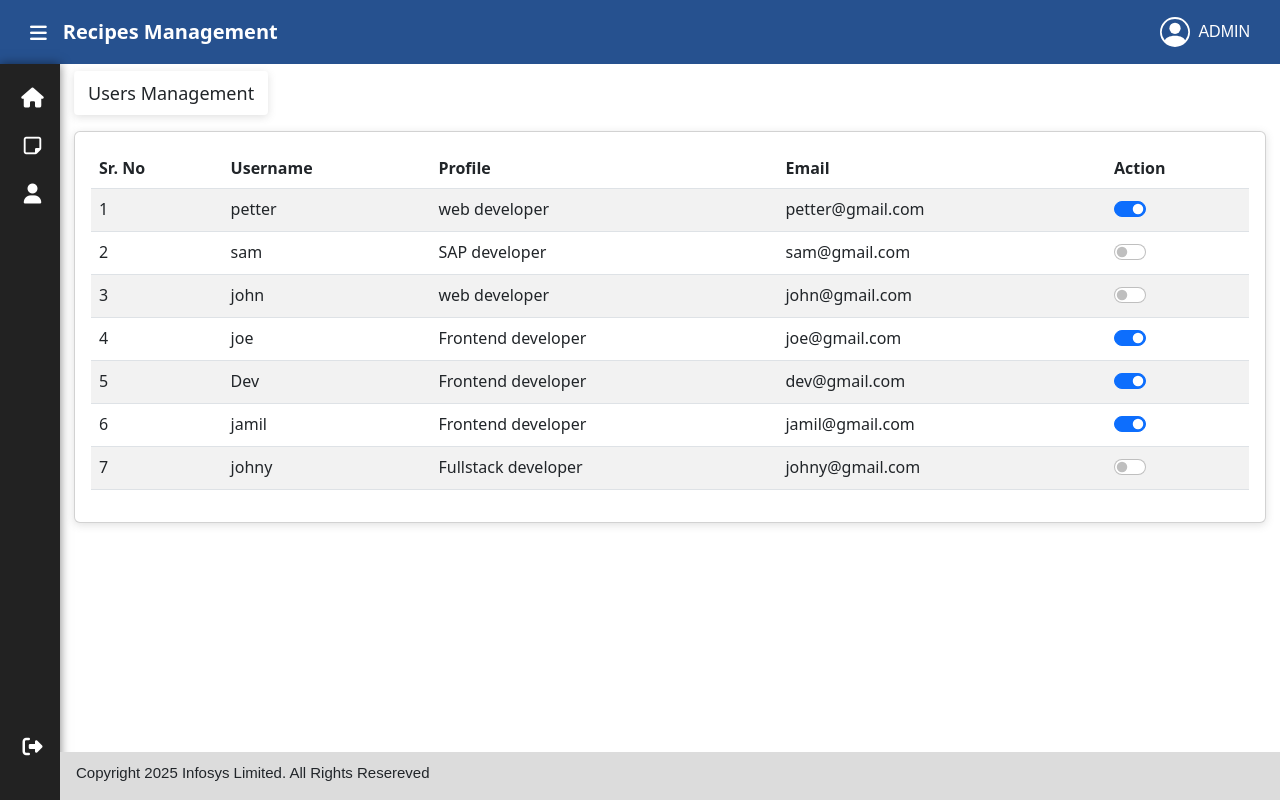
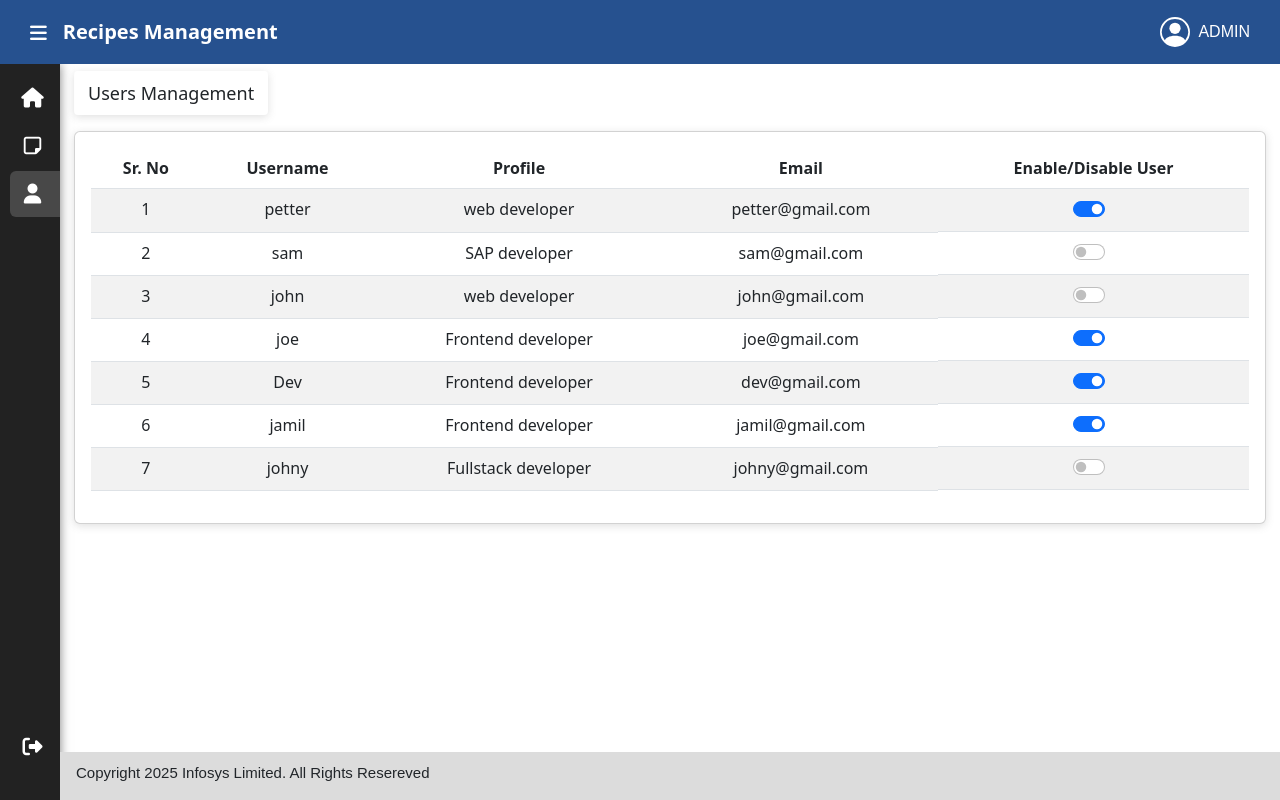
Before and after one commit to anuj-singh/RecipeManagement, an Angular app in the folder AngularRacipeApp/ClientApp/: page /user-management in a window 1280 px wide. Built offline with nearby package versions, Linux system fonts and the light colour scheme.

Commit message:
added auth guard

```diff
--- a/AngularRacipeApp/ClientApp/src/app/app.module.ts
+++ b/AngularRacipeApp/ClientApp/src/app/app.module.ts
@@ -12,6 +12,7 @@ import { FetchDataComponent } from './fetch-data/fetch-data.component';
 import { RegisterComponent } from './modules/users/register/register.component';
 import { AuthInterceptor } from './shared/service/auth.interceptor';
 import { LoginComponent } from './modules/users/login/login.component';
+import { AuthGuard } from './shared/auth.guard';
 
 @NgModule({
   declarations: [
@@ -40,6 +41,7 @@ import { LoginComponent } from './modules/users/login/login.component';
         path: '',
         loadChildren: () =>
           import('./modules/layout/layout.module').then((m) => m.LayoutModule),
+        canActivate: [AuthGuard],
       },
       { path: 'counter', component: CounterComponent },
       { path: 'fetch-data', component: FetchDataComponent },
--- a/AngularRacipeApp/ClientApp/src/app/modules/layout/header/header.component.ts
+++ b/AngularRacipeApp/ClientApp/src/app/modules/layout/header/header.component.ts
@@ -1,6 +1,7 @@
 import { Component, EventEmitter, OnInit, Output } from '@angular/core';
 import { FormBuilder, FormGroup, Validators } from '@angular/forms';
 import { Router } from '@angular/router';
+import { DataService } from 'src/app/shared/service/data.service';
 
 @Component({
   selector: 'app-header',
@@ -22,7 +23,8 @@ export class HeaderComponent implements OnInit {
 
   constructor(
     private router: Router,
-    private fb: FormBuilder
+    private fb: FormBuilder,
+    private dataService: DataService
   ) {}
   ngOnInit(): void {
     this.userUpdateForm = this.fb.group({
@@ -56,10 +58,10 @@ export class HeaderComponent implements OnInit {
     this.userUpdateModelOpened = !this.userUpdateModelOpened;
   }
   signout(){
+    this.dataService.signOut();
     this.togglePopup();
-    localStorage.removeItem("tokenKey");
-    this.router.navigate(['/login']);
   }
+
   onSubmit(){
     if (this.userUpdateForm.valid) {
       this.displayStyleUserUpdate = "none";
--- a/AngularRacipeApp/ClientApp/src/app/modules/layout/layout.component.css
+++ b/AngularRacipeApp/ClientApp/src/app/modules/layout/layout.component.css
@@ -3,14 +3,14 @@ app-header {
     top: 0px;
     height: 4rem;
     width: 100%;
-    z-index: 4;
+    z-index: 2;
   }
 
   .main {
     position: absolute;
     top: 4rem;
     width: 100%;
-    z-index: 4;
+    z-index: 1;
   }
 
   app-sidebar {
--- a/AngularRacipeApp/ClientApp/src/app/modules/layout/sidebar/sidebar.component.css
+++ b/AngularRacipeApp/ClientApp/src/app/modules/layout/sidebar/sidebar.component.css
@@ -57,6 +57,9 @@
     border: 1px solid white;
   }
 
-  .selected {
-    background-color: yellow;
+  .router-link-active{
+    background-color: rgba(225, 225, 225, 0.2);
+    border-radius: 6px;
+    padding: 10px 0px;
+    width: 100%;
   }
--- a/AngularRacipeApp/ClientApp/src/app/modules/layout/sidebar/sidebar.component.ts
+++ b/AngularRacipeApp/ClientApp/src/app/modules/layout/sidebar/sidebar.component.ts
@@ -1,10 +1,11 @@
 import { Component, Input } from '@angular/core';
 import { Router } from '@angular/router';
+import { DataService } from 'src/app/shared/service/data.service';
 
 @Component({
   selector: 'app-sidebar',
   templateUrl: './sidebar.component.html',
-  styleUrls: ['./sidebar.component.css']
+  styleUrls: ['./sidebar.component.css'],
 })
 export class SidebarComponent {
   @Input() sidenavStatus: boolean = false;
@@ -24,19 +25,12 @@ export class SidebarComponent {
       label: 'Users Management',
       icon: 'fa-solid fa-user',
     },
-
-
   ];
 
-  constructor(private router: Router) {
+  constructor(private router: Router, private dataService: DataService) {}
+  ngOnInit(): void {}
+
+  signout() {
+    this.dataService.signOut();
   }
-  ngOnInit(): void {
-
-  }
-
-  signout(){
-    localStorage.removeItem("tokenKey");
-    this.router.navigate(['/login']);
-  }
-
 }
--- a/AngularRacipeApp/ClientApp/src/app/modules/main-dashboard/dashboard/dashboard.component.ts
+++ b/AngularRacipeApp/ClientApp/src/app/modules/main-dashboard/dashboard/dashboard.component.ts
@@ -1,10 +1,26 @@
-import { Component } from '@angular/core';
+import { Component, OnInit } from '@angular/core';
+import { DataService } from 'src/app/shared/service/data.service';
 
 @Component({
   selector: 'app-dashboard',
   templateUrl: './dashboard.component.html',
-  styleUrls: ['./dashboard.component.css']
+  styleUrls: ['./dashboard.component.css'],
 })
-export class DashboardComponent {
+export class DashboardComponent implements OnInit {
+  constructor(private dataService: DataService) {}
+  ngOnInit(): void {
+    //Called after the constructor, initializing input properties, and the first call to ngOnChanges.
+    //Add 'implements OnInit' to the class.
+    this.getAllUsers();
+  }
 
+  getAllUsers() {
+    this.dataService
+      .httpGetRequest('https://jsonplaceholder.typicode.com/users')
+      .subscribe({
+        next: (res: any) => {
+          console.log(res);
+        },
+      });
+  }
 }
--- a/AngularRacipeApp/ClientApp/src/app/modules/users-management/user-management/user-management.component.html
+++ b/AngularRacipeApp/ClientApp/src/app/modules/users-management/user-management/user-management.component.html
@@ -6,21 +6,21 @@
   <div class="card-body">
     <table class="table table-striped">
       <thead>
-        <tr>
+        <tr class="text-center">
           <th scope="col">Sr. No</th>
           <th scope="col">Username</th>
           <th scope="col">Profile</th>
           <th scope="col">Email</th>
-          <th scope="col">Action</th>
+          <th scope="col">Enable/Disable User</th>
         </tr>
       </thead>
       <tbody>
-        <tr *ngFor="let user of userMangementList; let i = index">
+        <tr *ngFor="let user of userMangementList; let i = index" class="text-center">
           <td>{{ i + 1 }}</td>
           <td>{{ user.username }}</td>
           <td>{{ user.profile }}</td>
           <td>{{ user.email }}</td>
-          <td>
+          <td class="d-flex justify-content-center">
             <div class="form-check form-switch">
               <input
                 class="form-check-input"
--- a/AngularRacipeApp/ClientApp/src/app/modules/users/login/login.component.ts
+++ b/AngularRacipeApp/ClientApp/src/app/modules/users/login/login.component.ts
@@ -34,6 +34,12 @@ export class LoginComponent implements OnInit {
   }
 
   onSubmitLogin() {
+    if (
+      (this.loginForm.value['email'] == 'admin@gmail.com' &&
+        this.loginForm.value['password'] == 'admin123') ||
+      (this.loginForm.value['email'] == 'user@gmail.com' &&
+        this.loginForm.value['password'] == 'user123')
+    ) {
       this.router.navigate(['/main-dashboard']);
       console.log(this.loginForm.value);
       this.dataService
@@ -41,6 +47,9 @@ export class LoginComponent implements OnInit {
         .subscribe((res) => {
           console.log(res);
         });
+    } else {
+      alert('Username or password is invalid');
+    }
   }
 
   navigateToRegister() {
--- /dev/null
+++ b/AngularRacipeApp/ClientApp/src/app/shared/auth.guard.ts
@@ -0,0 +1,34 @@
+import { Injectable } from '@angular/core';
+import {
+  ActivatedRouteSnapshot,
+  CanActivate,
+  Router,
+  RouterStateSnapshot,
+  UrlTree,
+} from '@angular/router';
+import { Observable } from 'rxjs';
+
+@Injectable({
+  providedIn: 'root',
+})
+export class AuthGuard implements CanActivate {
+  constructor(private router: Router) {}
+
+  canActivate(
+    route: ActivatedRouteSnapshot,
+    state: RouterStateSnapshot
+  ):
+    | Observable<boolean | UrlTree>
+    | Promise<boolean | UrlTree>
+    | boolean
+    | UrlTree {
+    const token = localStorage.getItem('tokenKey');
+    return true;
+    // if (token) {
+    //   return true;
+    // } else {
+    //   this.router.navigate(['/users']);
+    //   return false;
+    // }
+  }
+}
--- a/AngularRacipeApp/ClientApp/src/app/shared/service/auth.interceptor.ts
+++ b/AngularRacipeApp/ClientApp/src/app/shared/service/auth.interceptor.ts
@@ -17,6 +17,7 @@ export class AuthInterceptor implements HttpInterceptor {
     next: HttpHandler
   ): Observable<HttpEvent<any>> {
     const authToken = 'abcxyz';
+    sessionStorage.setItem('tokenKey', authToken);
     const authRequest = request.clone({
       headers: request.headers.set('Authorization', `Bearer ${authToken}`),
     });
--- a/AngularRacipeApp/ClientApp/src/app/shared/service/data.service.ts
+++ b/AngularRacipeApp/ClientApp/src/app/shared/service/data.service.ts
@@ -1,5 +1,6 @@
 import { HttpClient } from '@angular/common/http';
 import { Injectable } from '@angular/core';
+import { Router } from '@angular/router';
 
 @Injectable({
   providedIn: 'root',
@@ -7,7 +8,7 @@ import { Injectable } from '@angular/core';
 export class DataService {
   private HOME_URL: any = '';
 
-  constructor(private http: HttpClient) {}
+  constructor(private http: HttpClient, private router: Router) {}
 
   httpGetRequest(url: any) {
     return this.http.get(`${this.HOME_URL}${url}`);
@@ -24,4 +25,10 @@ export class DataService {
   httpDeleteRequest(url: any, id: any) {
     return this.http.delete(`${this.HOME_URL}${url}${id}`);
   }
+
+  signOut(){
+    confirm("Are you sure wants to log out?");
+    localStorage.removeItem("tokenKey");
+    this.router.navigate(['/users']);
+  }
 }
```
Also changed, not shown: AngularRacipeApp/ClientApp/src/app/modules/main-dashboard/dashboard/dashboard.component.html (+1 -32 lines). Lines whose indentation alone changed are shown as unchanged.
